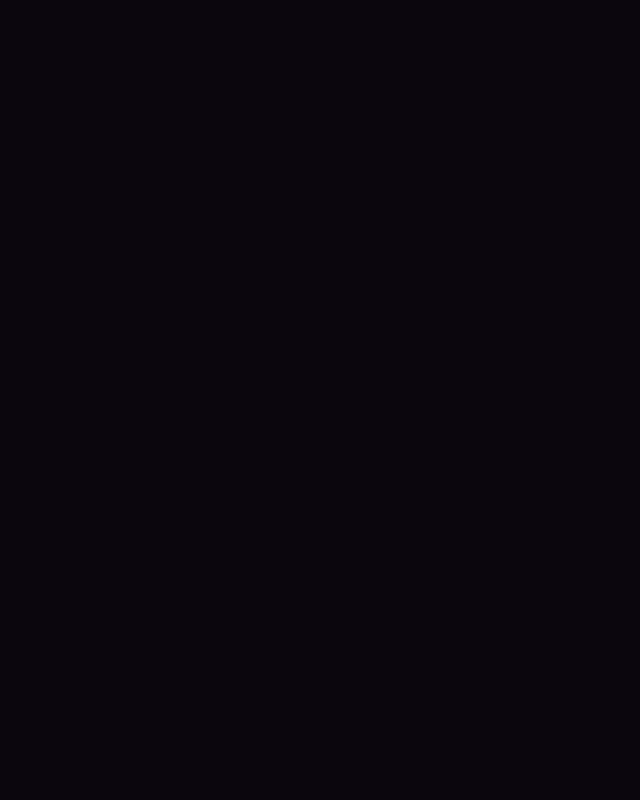
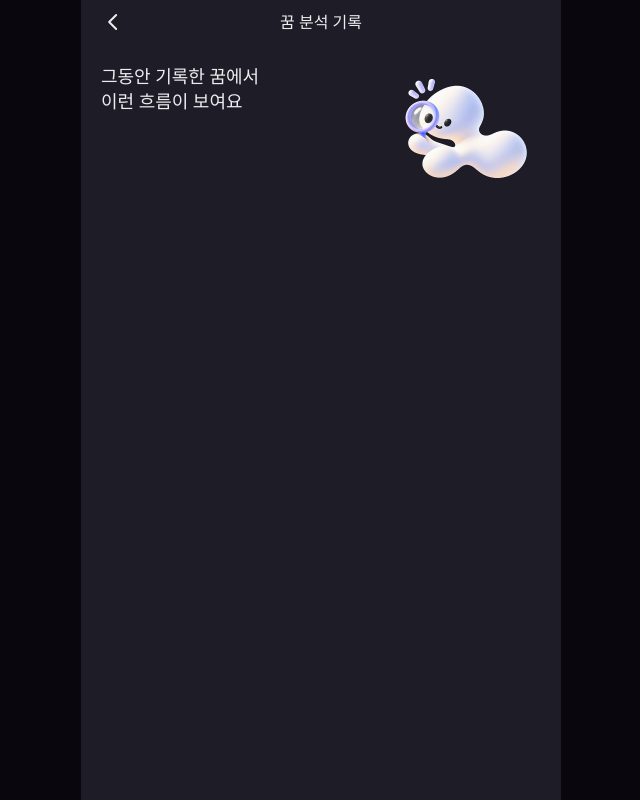
Before and after one commit to mongle-web/mongle-web, a React (Vite) app in the folder mongle-web/: page /dreams/analysis in a window 1280 px wide. Before the commit this address had no page. Shown: the whole page, without its empty margins (319-959 px from the left). Built offline with nearby package versions, Linux system fonts and the light colour scheme.

Commit message:
[Feat]: #13 백헤더 및 인트로 섹션 추가

```diff
--- /dev/null
+++ b/mongle-web/src/components/common/BackHeader.tsx
@@ -0,0 +1,40 @@
+import { useNavigate } from 'react-router-dom';
+
+interface BackHeaderProps {
+  title: string;
+}
+
+function BackHeader({ title }: BackHeaderProps) {
+  const navigate = useNavigate();
+
+  const handleBack = () => {
+    navigate(-1);
+  };
+
+  return (
+    <header className="flex items-center justify-between self-stretch px-5 py-2">
+      <button
+        type="button"
+        onClick={handleBack}
+        aria-label="이전 화면"
+        className="size-7 cursor-pointer text-b-200"
+      >
+        <svg viewBox="0 0 28 28" fill="none" aria-hidden="true" className="size-7">
+          <path
+            d="M15.1665 7L8.1665 14L15.1665 21"
+            stroke="currentColor"
+            strokeWidth="2"
+            strokeLinecap="round"
+            strokeLinejoin="round"
+          />
+        </svg>
+      </button>
+
+      <h1 className="text-center text-[16px] leading-[1.5] font-medium text-b-200">{title}</h1>
+
+      <div aria-hidden="true" className="size-7" />
+    </header>
+  );
+}
+
+export default BackHeader;
--- a/mongle-web/src/components/common/index.ts
+++ b/mongle-web/src/components/common/index.ts
@@ -1,3 +1,4 @@
+export { default as BackHeader } from './BackHeader';
 export { default as Button } from './Button';
 export { default as Header } from './Header';
 export { default as Input } from './Input';
--- /dev/null
+++ b/mongle-web/src/features/dream-analysis/components/IntroSection.tsx
@@ -0,0 +1,23 @@
+import dreamAnalyzeCharacter from '@/assets/images/dreamAnalyze/DreamAnalyze.png';
+
+// 꿈 분석 기록 상단 소개 (문구 + 캐릭터)
+function IntroSection() {
+  return (
+    <section className="flex w-full items-start justify-between">
+      <h2 className="text-[18px] leading-[1.4] font-semibold text-b-200">
+        그동안 기록한 꿈에서
+        <br />
+        이런 흐름이 보여요
+      </h2>
+
+      {/* 피그마: 139.95 x 112, 위아래 7px, 오른쪽 9.05px */}
+      <img
+        src={dreamAnalyzeCharacter}
+        alt=""
+        className="my-[7px] mr-[9.05px] h-[112px] w-[139.95px] object-cover select-none"
+      />
+    </section>
+  );
+}
+
+export default IntroSection;
--- /dev/null
+++ b/mongle-web/src/features/dream-analysis/pages/DreamAnalysisPage.tsx
@@ -0,0 +1,22 @@
+import { BackHeader } from '@/components/common';
+import IntroSection from '@/features/dream-analysis/components/IntroSection';
+
+function DreamAnalysisPage() {
+  return (
+    <div className="min-h-dvh bg-b-900">
+      <BackHeader title="꿈 분석 기록" />
+
+      <div className="flex flex-col items-start gap-4 px-5 pt-5 pb-16">
+        <IntroSection />
+
+        {/* TODO: 자주 나타난 키워드 */}
+
+        {/* TODO: 자주 나타난 감정 */}
+
+        {/* TODO: 몽글의 꿈 해석 */}
+      </div>
+    </div>
+  );
+}
+
+export default DreamAnalysisPage;
--- a/mongle-web/src/features/home/components/DreamAnalyzeCard.tsx
+++ b/mongle-web/src/features/home/components/DreamAnalyzeCard.tsx
@@ -1,7 +1,6 @@
 import { useNavigate } from 'react-router-dom';
 
-// TODO: 꿈 분석 기록 페이지가 생기면 경로만 바꾸기
-const DREAM_ANALYSIS_PATH = '/';
+const DREAM_ANALYSIS_PATH = '/dreams/analysis';
 
 interface DreamAnalyzeCardProps {
   // 이번 달 가장 많이 나온 감정 키워드 (예: '불안')
--- a/mongle-web/src/routes/AppRouter.tsx
+++ b/mongle-web/src/routes/AppRouter.tsx
@@ -2,6 +2,7 @@ import { BrowserRouter, Route, Routes } from 'react-router-dom';
 
 import AppLayout from '@/components/layout/AppLayout';
 import CalendarPage from '@/features/calendar/pages/CalendarPage';
+import DreamAnalysisPage from '@/features/dream-analysis/pages/DreamAnalysisPage';
 import DreamImageResultPage from '@/features/dream-record/pages/DreamImageResultPage';
 import DreamRecordPage from '@/features/dream-record/pages/DreamRecordPage';
 import HomePage from '@/features/home/pages/HomePage';
@@ -14,6 +15,7 @@ function AppRouter() {
           <Route path="/" element={<HomePage />} />
           <Route path="/dreams/new" element={<DreamRecordPage />} />
           <Route path="/dreams/image-result" element={<DreamImageResultPage />} />
+          <Route path="/dreams/analysis" element={<DreamAnalysisPage />} />
           <Route path="/calendar" element={<CalendarPage />} />
         </Routes>
       </AppLayout>
```
Also changed, not shown: mongle-web/src/assets/images/dreamAnalyze/DreamAnalyze.png (added).
